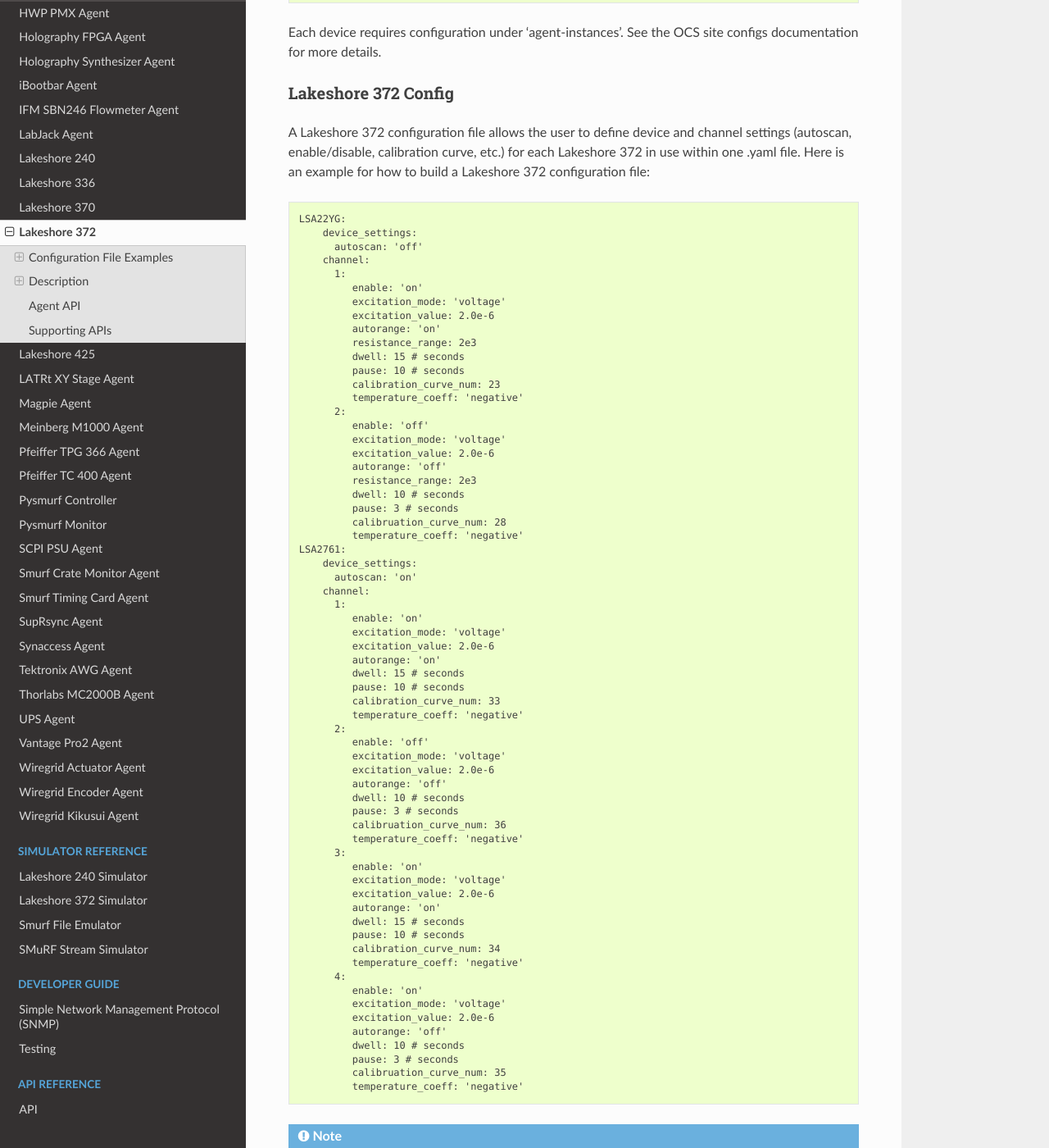
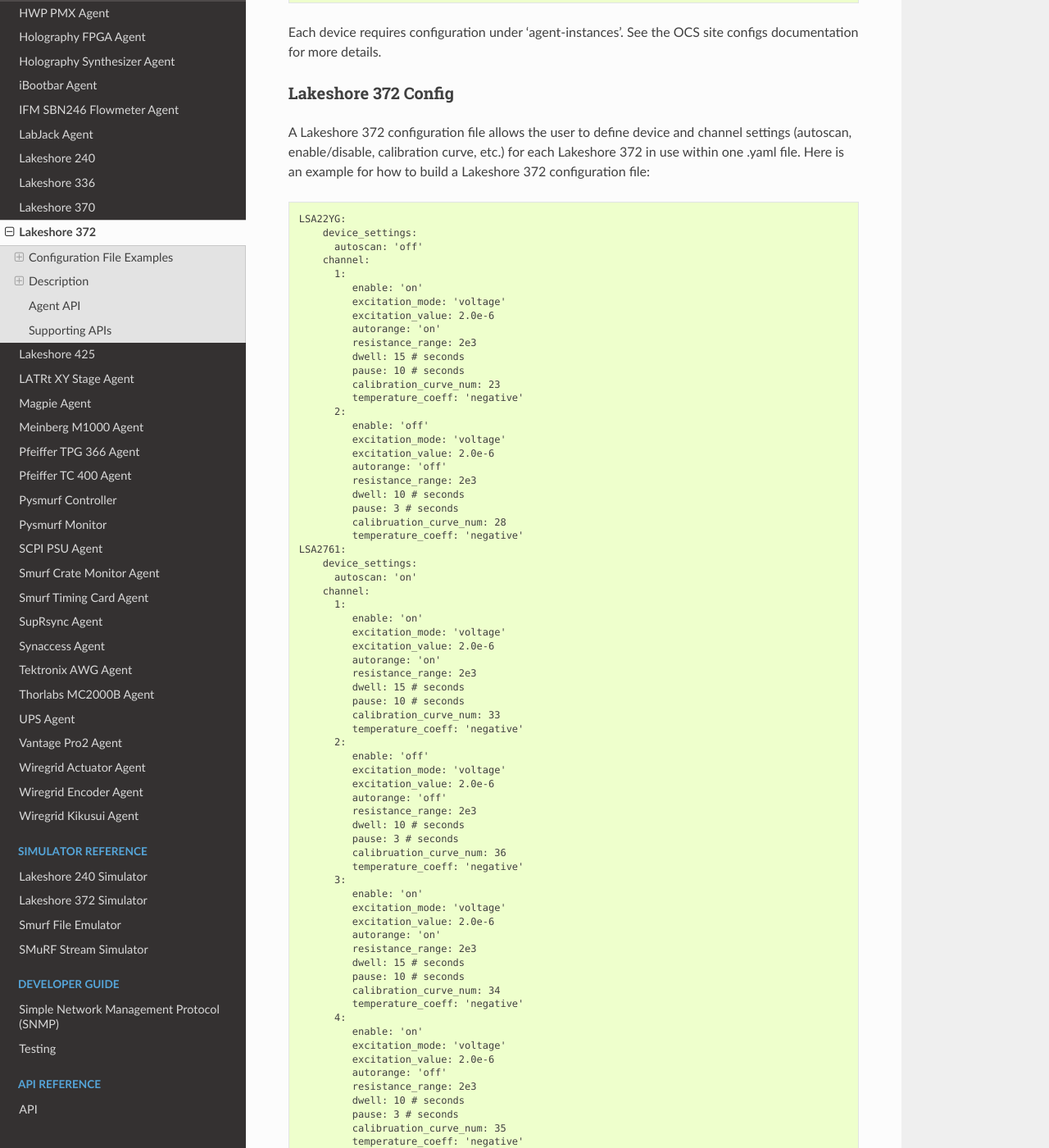
Before and after one commit to simonsobs/socs, a Sphinx documentation site: the page built from docs/agents/lakeshore372.rst, in a window 1280 px wide and 1400 px high, scrolled down 803 px. Shown: the whole window at 82% size. Built offline with Sphinx 7.4.7 and the Read the Docs theme 2.0.0, drawn with Linux system fonts in a browser that asks for light colours.

Commit message:
fix for not adding resistance range line for all channels in config file ex

```diff
--- a/docs/agents/lakeshore372.rst
+++ b/docs/agents/lakeshore372.rst
@@ -83,6 +83,7 @@
              excitation_mode: 'voltage'
              excitation_value: 2.0e-6
              autorange: 'on'
+             resistance_range: 2e3
              dwell: 15 # seconds
              pause: 10 # seconds
              calibration_curve_num: 33
@@ -92,6 +93,7 @@
              excitation_mode: 'voltage'
              excitation_value: 2.0e-6
              autorange: 'off'
+             resistance_range: 2e3
              dwell: 10 # seconds
              pause: 3 # seconds
              calibruation_curve_num: 36
@@ -101,6 +103,7 @@
              excitation_mode: 'voltage'
              excitation_value: 2.0e-6
              autorange: 'on'
+             resistance_range: 2e3
              dwell: 15 # seconds
              pause: 10 # seconds
              calibration_curve_num: 34
@@ -110,6 +113,7 @@
              excitation_mode: 'voltage'
              excitation_value: 2.0e-6
              autorange: 'off'
+             resistance_range: 2e3
              dwell: 10 # seconds
              pause: 3 # seconds
              calibruation_curve_num: 35
```
